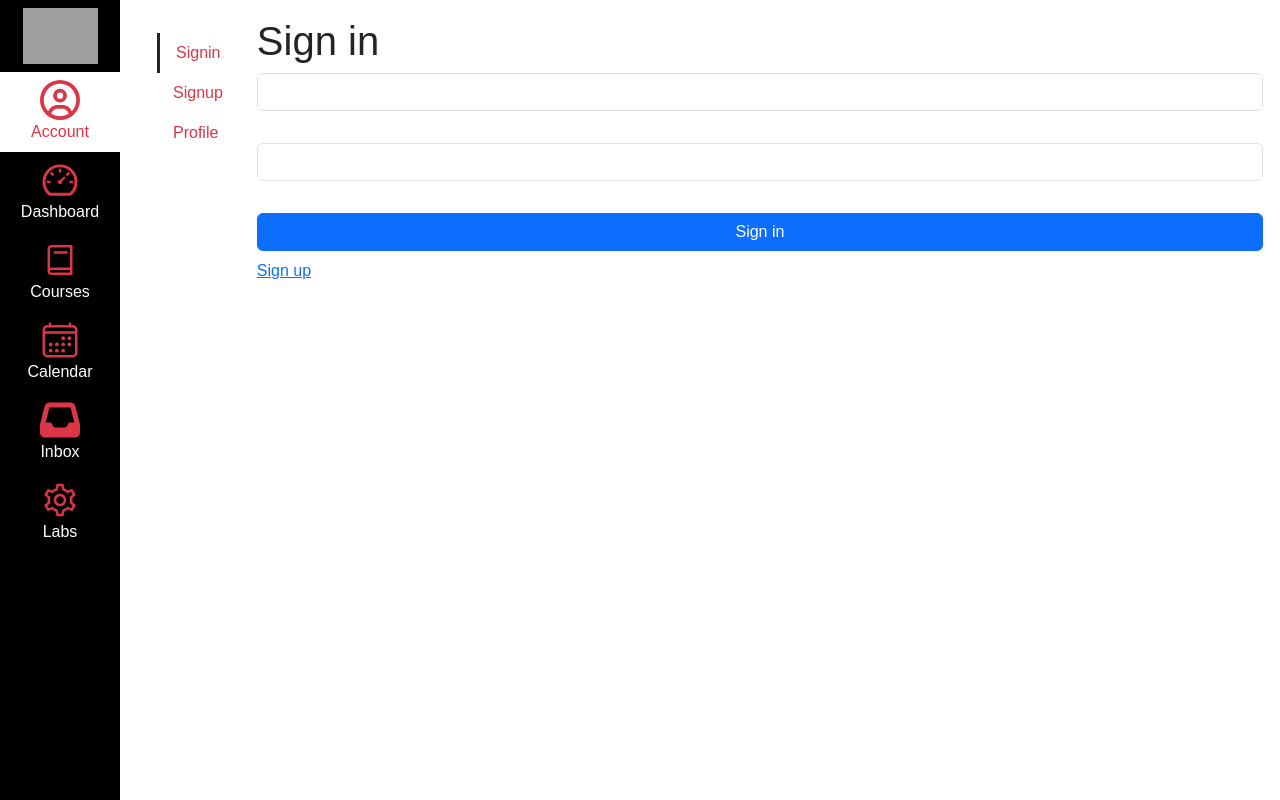
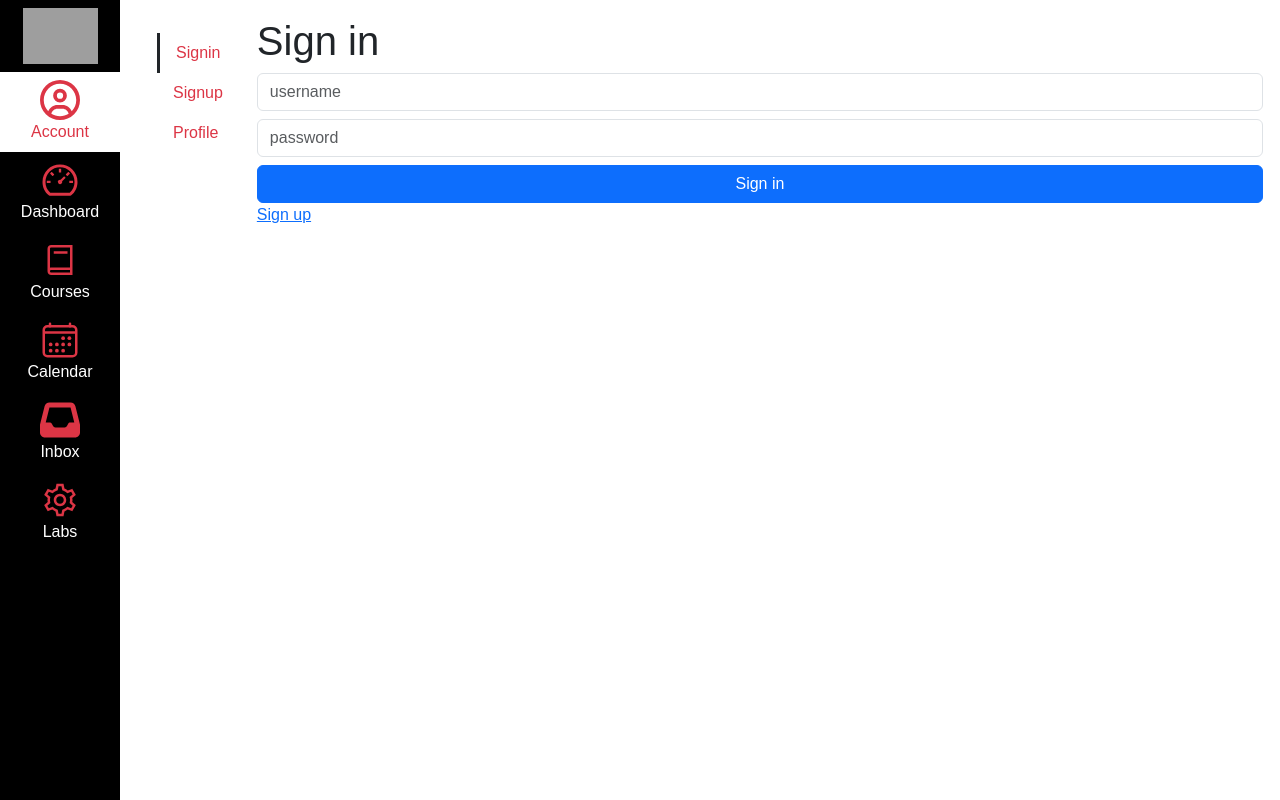
Before and after one commit to Rushikesh-pawar/kambaz-next-js, a Next.js app: page /Account/Signin in a window 1280 px wide. Built offline with nearby package versions, Linux system fonts and the light colour scheme; grey boxes are pictures that could not be loaded.

Commit message:
a4 Reduxxx1234

```diff
--- a/app/(Kambaz)/Account/Signin/page.tsx
+++ b/app/(Kambaz)/Account/Signin/page.tsx
@@ -1,14 +1,13 @@
 "use client";
 import Link from "next/link";
-import { FormControl } from "react-bootstrap";
 import { redirect } from "next/dist/client/components/navigation";
 import { setCurrentUser } from "../reducer";
 import { useDispatch } from "react-redux";
 import { useState } from "react";
 import * as db from "../../Database";
-import { Button } from "react-bootstrap";
+import { FormControl, Button } from "react-bootstrap";
+
 export default function Signin() {
-
   const [credentials, setCredentials] = useState<any>({});
   const dispatch = useDispatch();
   const signin = () => {
@@ -25,16 +24,32 @@ export default function Signin() {
   return (
     <div id="wd-signin-screen">
       <h1>Sign in</h1>
-      <FormControl defaultValue={credentials.username}
-             onChange={(e) => setCredentials({ ...credentials, username: e.target.value })}
-             className="mb-2"/><br />
-      <FormControl defaultValue={credentials.password}
-             onChange={(e) => setCredentials({ ...credentials, password: e.target.value })}
-
-             className="mb-2"/><br />
-      <Button onClick={signin} id="wd-signin-btn"
-            href="/Account/Profile"
-            className="btn btn-primary w-100 mb-2">
-            Sign in </Button><br />
-      <Link id="wd-signup-link" href="/Account/Signup">Sign up</Link>
-    </div> );}
+      <FormControl
+        defaultValue={credentials.username}
+        onChange={(e) =>
+          setCredentials({ ...credentials, username: e.target.value })
+        }
+        id="wd-username"
+        placeholder="username"
+        className="mb-2"
+      />
+      <FormControl
+        defaultValue={credentials.password}
+        onChange={(e) =>
+          setCredentials({ ...credentials, password: e.target.value })
+        }
+        id="wd-password"
+        placeholder="password"
+        type="password"
+        className="mb-2"
+      />
+      <Button onClick={signin} id="wd-signin-btn" className="w-100">
+        {" "}
+        Sign in{" "}
+      </Button>
+      <Link id="wd-signup-link" href="/Account/Signup">
+        Sign up
+      </Link>
+    </div>
+  );
+}
```
Lines whose indentation alone changed are shown as unchanged.
